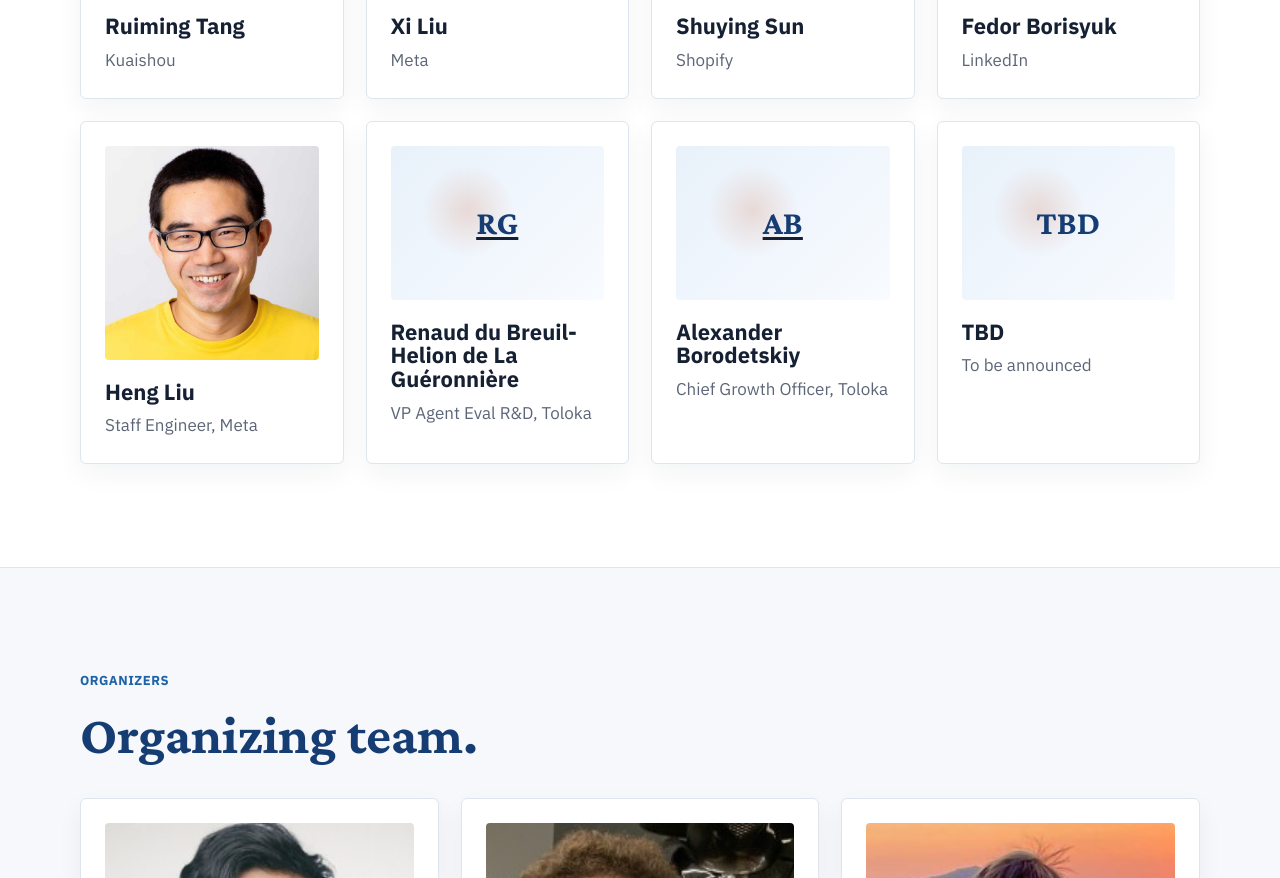
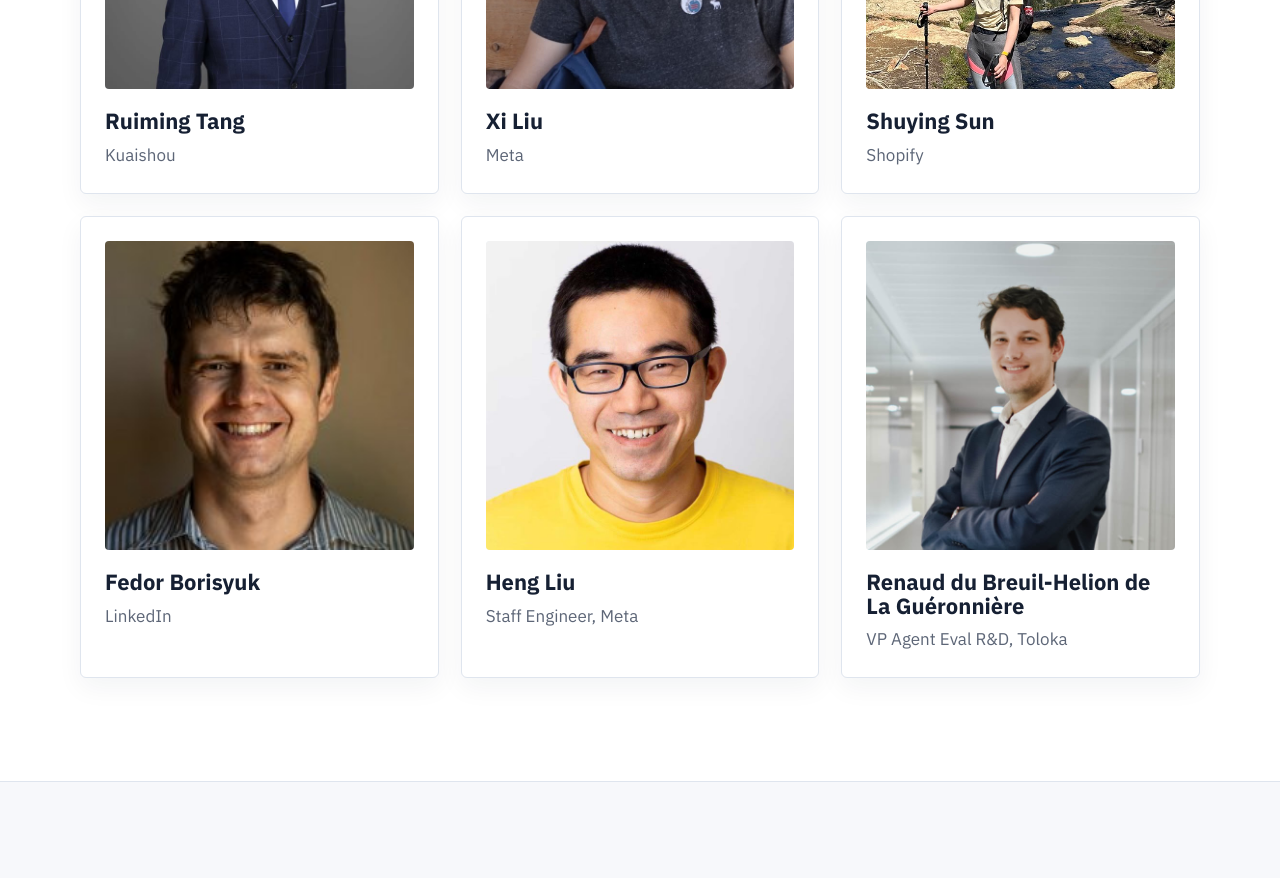
Before and after one commit to foreverYoungGitHub/gensr, a plain HTML site: page index.html in a window 1280 px wide. Shown: the part 2020-2898 px from the top of the page. Drawn offline with nearby package versions, Linux system fonts and the light colour scheme.

Commit message:
Update invited speaker lineup

```diff
--- a/assets/styles.css
+++ b/assets/styles.css
@@ -589,7 +589,7 @@ h3 {
 
 .speaker-grid {
   display: grid;
-  grid-template-columns: repeat(4, minmax(0, 1fr));
+  grid-template-columns: repeat(3, minmax(0, 1fr));
   gap: 22px;
 }
 
--- a/index.html
+++ b/index.html
@@ -200,22 +200,10 @@
             </article>
             <article class="person-card reveal">
               <a href="https://www.linkedin.com/in/rdelagueronniere/" aria-label="Renaud du Breuil-Helion de La Gueronniere profile">
-                <div class="portrait" aria-hidden="true">RG</div>
+                <img class="portrait photo" src="assets/renaud-du-breuil-helion-de-la-gueronniere.jpg" alt="Renaud du Breuil-Helion de La Guéronnière">
               </a>
               <h3><a href="https://www.linkedin.com/in/rdelagueronniere/">Renaud du Breuil-Helion de La Guéronnière</a></h3>
               <p>VP Agent Eval R&amp;D, Toloka</p>
-            </article>
-            <article class="person-card reveal">
-              <a href="https://www.linkedin.com/in/alexander-borodetskiy/" aria-label="Alexander Borodetskiy profile">
-                <div class="portrait" aria-hidden="true">AB</div>
-              </a>
-              <h3><a href="https://www.linkedin.com/in/alexander-borodetskiy/">Alexander Borodetskiy</a></h3>
-              <p>Chief Growth Officer, Toloka</p>
-            </article>
-            <article class="person-card reveal">
-              <div class="portrait" aria-hidden="true">TBD</div>
-              <h3>TBD</h3>
-              <p>To be announced</p>
             </article>
           </div>
         </div>
```
Also changed, not shown: assets/renaud-du-breuil-helion-de-la-gueronniere.jpg (added).
